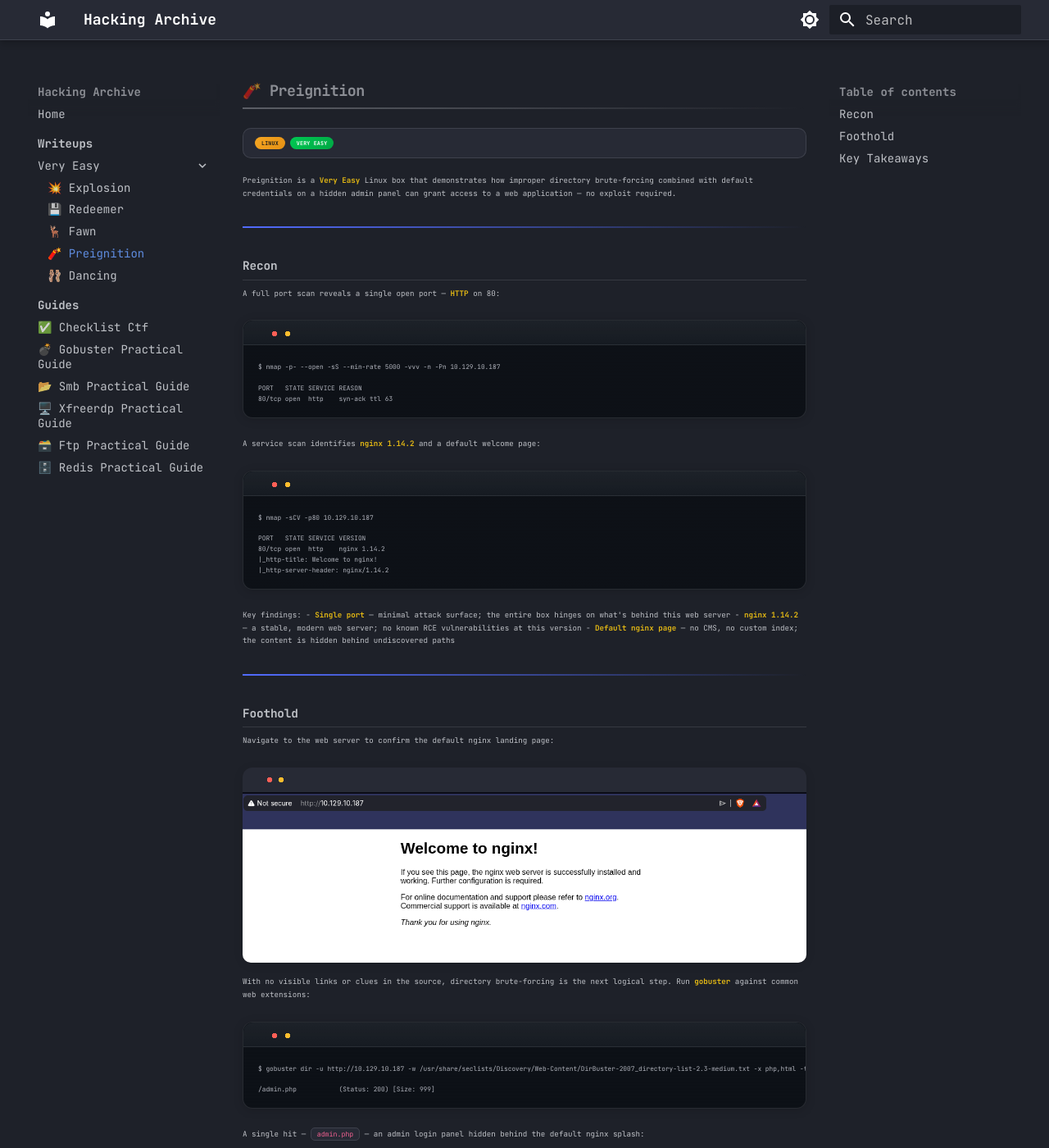
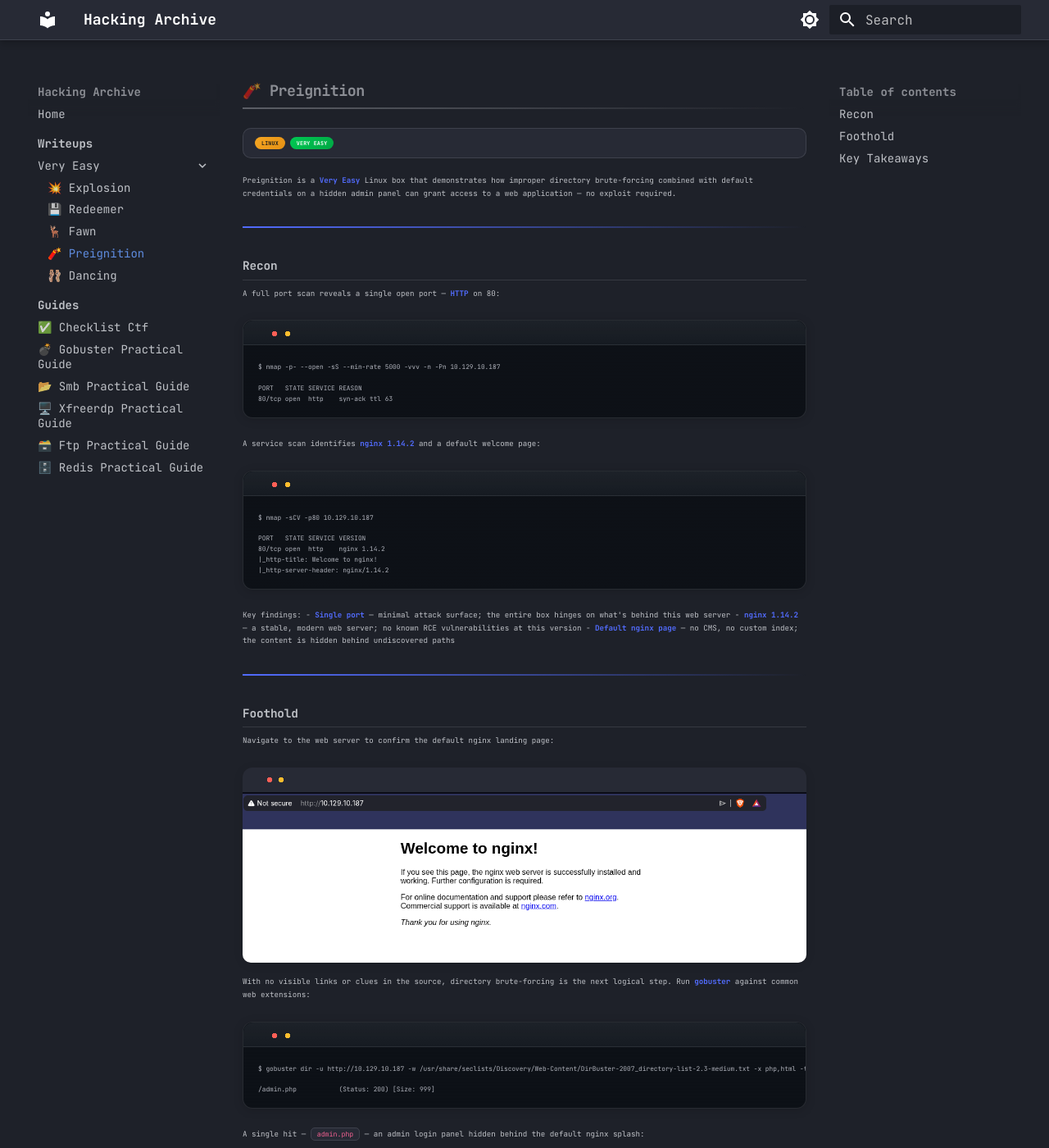
Before and after one commit to egz-dev/hacking-archive, an MkDocs documentation site: the page built from docs/writeups/🧨 Preignition.md, in a window 1280 px wide and 1400 px high. Shown: the whole window at 82% size. Built offline with MkDocs 1.6.1 and Material for MkDocs 9.7.7, drawn with Linux system fonts in a browser that asks for light colours.

Commit message:
Fix bold: use accent color, add exceptions for code and links

```diff
--- a/docs/stylesheets/extra.css
+++ b/docs/stylesheets/extra.css
@@ -241,17 +241,16 @@
 
 /* Bold text with custom highlight color */
 .md-typeset strong {
-  color: #e2b714;
+  color: var(--md-accent-fg-color);
   font-weight: 700;
 }
 
-/* Bold inside admonitions keeps admonition color */
-.md-typeset .admonition strong {
-  color: inherit;
-}
-
-/* Bold inside tables keeps table color */
-.md-typeset table strong {
+/* Bold inside admonitions, tables, code, and links keeps original color */
+.md-typeset .admonition strong,
+.md-typeset table strong,
+.md-typeset code strong,
+.md-typeset pre strong,
+.md-typeset a strong {
   color: inherit;
 }
 
```
